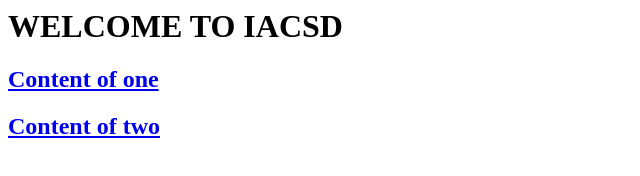
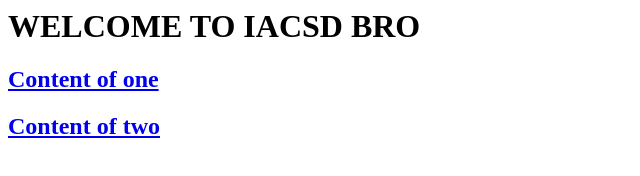
Before and after one commit to madhur0410/assignment5542, a plain HTML site: page index.html in a window 1280 px wide. Shown: the whole page, without its empty margins (0-640 px from the left). Drawn offline with Linux system fonts and the light colour scheme.

Commit message:
Update index.html

```diff
--- a/index.html
+++ b/index.html
@@ -1,3 +1,3 @@
-<h1>WELCOME TO IACSD<h1>
+<h1>WELCOME TO IACSD BRO<h1>
 <h2><a href="one.html">Content of one</a></h2>
 <h2><a href="two.html">Content of two</a></h2>
```
